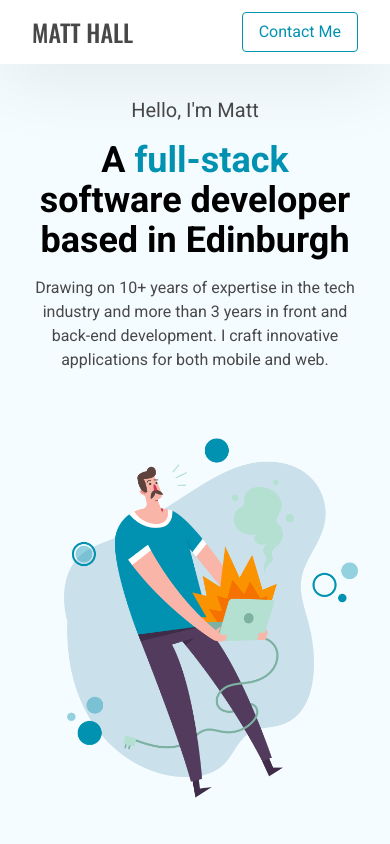
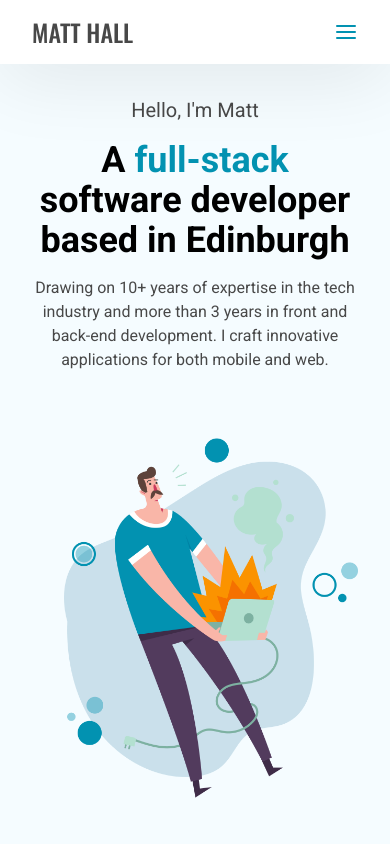
Before and after one commit to mhallrp/TechPortfolio, a Next.js app: page / in a window 390 px wide. Shown: the top 844 px of the page. Built offline with nearby package versions, Linux system fonts and the light colour scheme.

Commit message:
burger menu added

```diff
--- a/components/NavBar/NavBar.tsx
+++ b/components/NavBar/NavBar.tsx
@@ -1,9 +1,11 @@
 "use client";
 import { useState } from "react";
+import { FiMenu } from "react-icons/fi";
 import constants from "../../app/constants";
 
 const NavBar = () => {
   const [activeSection, setActiveSection] = useState("Home");
+  const [isMenuOpen, setIsMenuOpen] = useState(false);
 
   const scrollTo = (sectionId: string) => {
     const section = document.getElementById(sectionId);
@@ -11,11 +13,16 @@ const NavBar = () => {
       section.scrollIntoView({ behavior: "smooth" });
     }
     setActiveSection(sectionId);
+    setIsMenuOpen(false);
+  };
+
+  const toggleMenu = () => {
+    setIsMenuOpen(!isMenuOpen);
   };
 
   return (
     <div className="fixed flex h-16 w-full flex-row items-center bg-white shadow-nav">
-      <div className="grid w-full grid-cols-2 px-8 md:grid-cols-nav md:px-16 xl:px-20">
+      <div className="z-30 grid w-full grid-cols-2 px-8 md:grid-cols-nav md:px-16 xl:px-20">
         <div className="flex">
           <button
             onClick={() => scrollTo(constants.sections[0])}
@@ -39,12 +46,36 @@ const NavBar = () => {
             </button>
           ))}
         </div>
-        <div className="flex">
+        <div className="hidden md:flex">
           <button className="ml-auto h-10 rounded border border-solid border-secondary px-4 text-secondary">
             {constants.contact}
           </button>
         </div>
+        <div className="flex md:hidden">
+          <button onClick={toggleMenu} className="ml-auto h-10 text-secondary">
+            <FiMenu size={24} />
+          </button>
+        </div>
       </div>
+
+      {isMenuOpen && (
+        <div className="animate-slide-down absolute left-0 top-16 z-10 w-full bg-white md:hidden">
+          {constants.sections.map((sectionName: string) => (
+            <button
+              key={sectionName}
+              className="w-full py-2 text-center"
+              onClick={() => scrollTo(sectionName)}
+            >
+              {sectionName}
+            </button>
+          ))}
+          <div className="flex content-center justify-center">
+            <button className="mb-4 mt-2 h-8 rounded border border-solid border-secondary px-3 text-secondary">
+              {constants.contact}
+            </button>
+          </div>
+        </div>
+      )}
     </div>
   );
 };
--- a/tailwind.config.js
+++ b/tailwind.config.js
@@ -26,6 +26,15 @@ module.exports = {
       lineHeight: {
         rem:'3.5rem',
       },
+      keyframes: {
+        slideDown: {
+          '0%': { transform: 'translateY(-4rem)', opacity: 0 },
+          '100%': { transform: 'translateY(0)', opacity: 1 },
+        },
+      },
+      animation: {
+        'slide-down': 'slideDown 0.2s ease-out forwards',
+      },
     },
   },
   plugins: [],
```
Also changed, not shown: package.json (+5 -2 lines), 1 other file (tests, documents, lock files or other folders).
